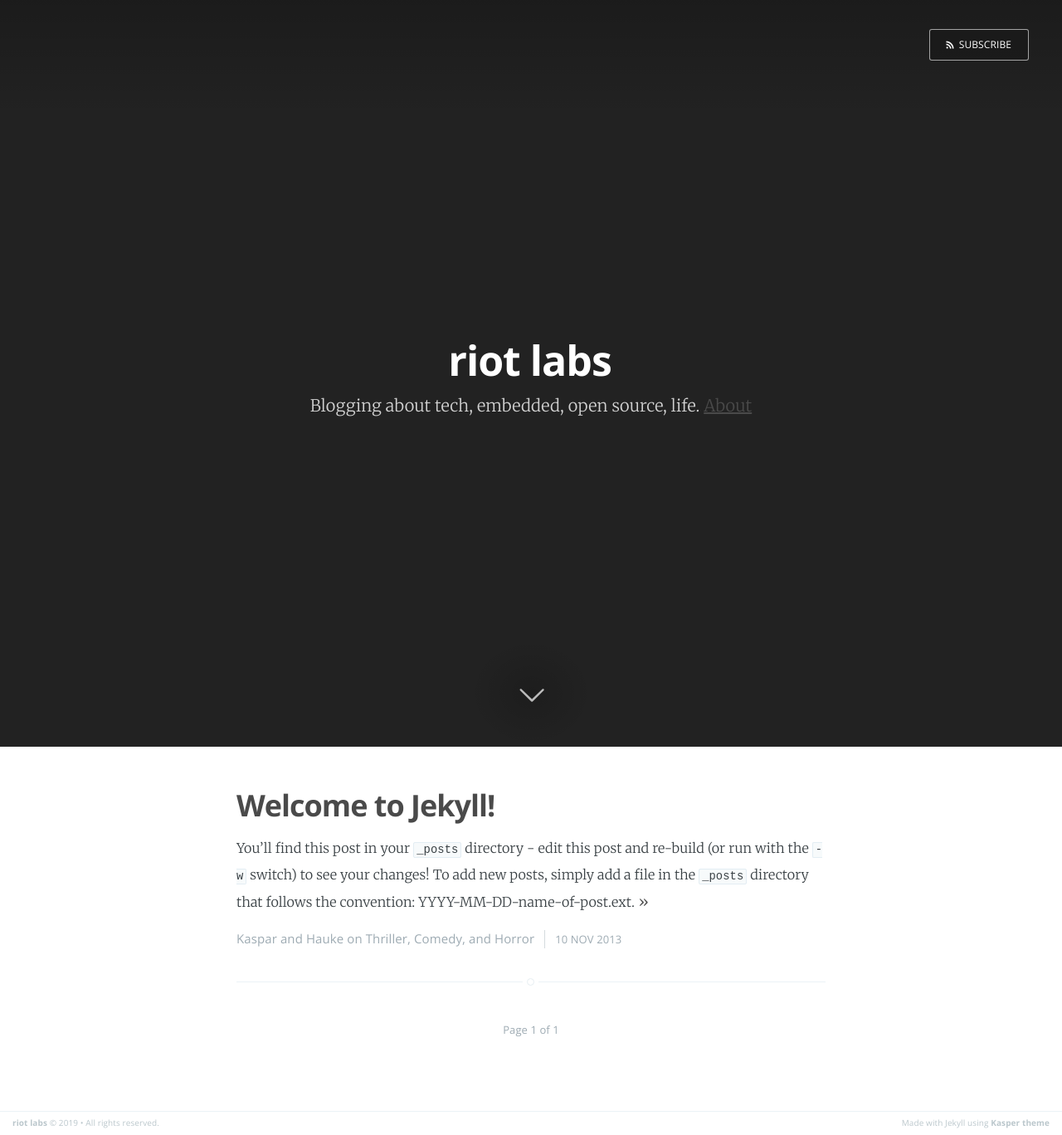
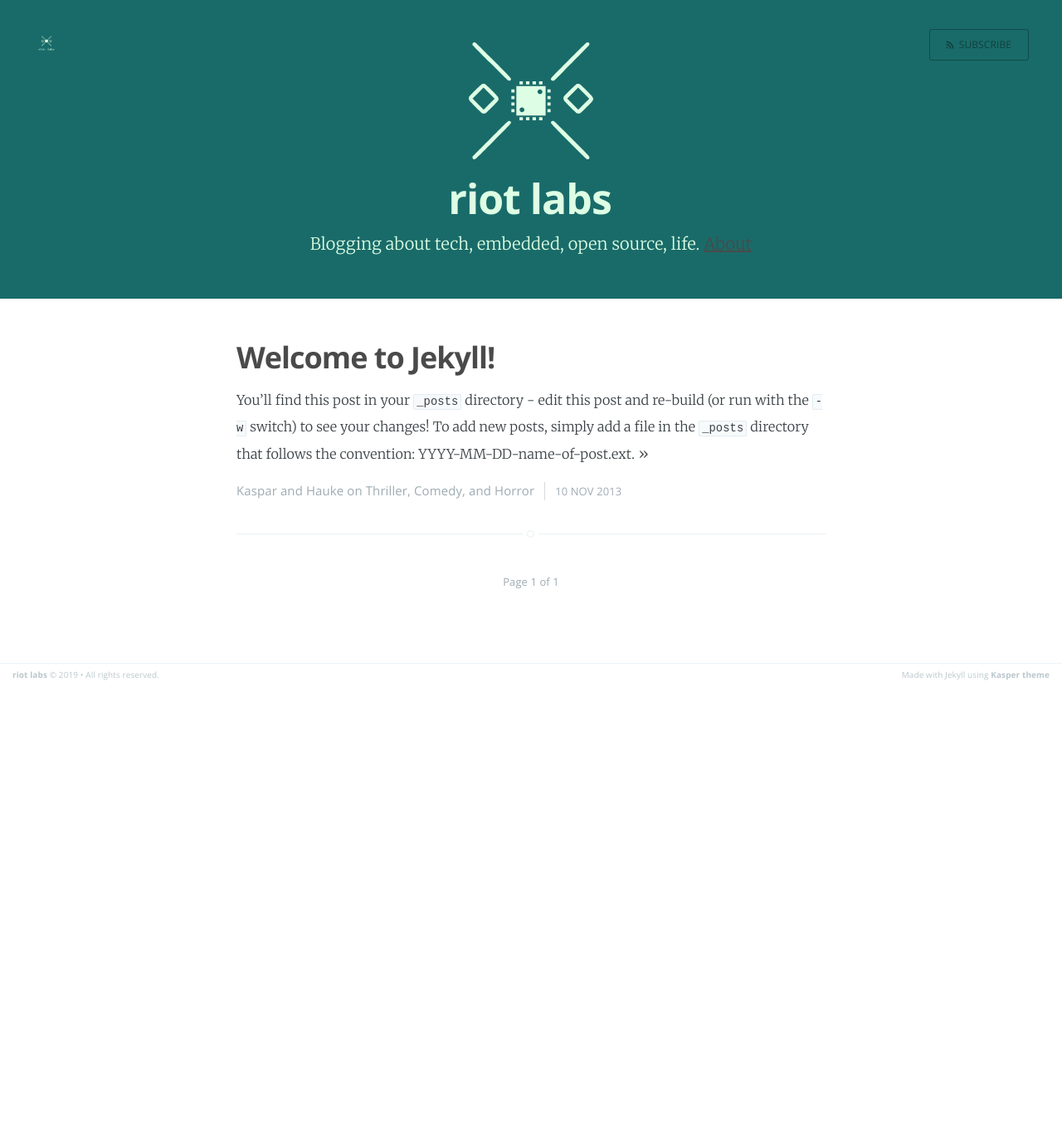
Before and after one commit to kaspar030/kaspar030.github.io, a Jekyll site: the page built from index.html, in a window 1280 px wide. Shown: the whole page at 83% size. Built offline with Jekyll 4.4.1, drawn with Linux system fonts in a browser that asks for light colours; the list of posts is cut into pages by our own code; after the commit the page ends 900 px from its top, so only the background shows below that.

Commit message:
remodeled page header with logo

```diff
--- a/assets/css/screen.css
+++ b/assets/css/screen.css
@@ -682,15 +682,15 @@ margin on the iframe, cause it breaks stuff. */
 .no-cover.main-header {
     min-height: 160px;
     max-height: 40%;
-    background: #f5f8fa;
+    background: #196b69;
 }
 
 .no-cover .page-title {
-    color: rgba(0,0,0,0.8);
+    color: #ddfee4;
 }
 
 .no-cover .page-description {
-    color: rgba(0,0,0,0.5);
+    color: #ddfee4;
 }
 
 .no-cover .main-nav.overlay .back-button,
--- a/index.html
+++ b/index.html
@@ -1,7 +1,9 @@
 ---
 layout: default
 title: Home
-cover: /assets/images/index_header_bg.png
+cover: false
+logo: /assets/images/logo_transparent.png
+tilogo: /assets/images/logo_transparent_standalone_f.svg
 about: 'about.html'
 ---
 
@@ -16,6 +18,7 @@ about: 'about.html'
     </nav>
     <div class="vertical">
         <div class="main-header-content inner">
+            <img src="{{page.tilogo}}" width="150px"/>
             <h1 class="page-title">{{ site.title }}</h1>
             <h2 class="page-description">
                 {% if site.description %} {{ site.description }}. {% endif %}
```
Also changed, not shown: internal/logo/style.md (+1 -0 lines), assets/images/foo.svg (added), assets/images/index_header_bg.png (added), assets/images/logo_transparent.png (added), assets/images/logo_transparent_standalone.png (added), assets/images/logo_transparent_standalone_f.svg (added).
